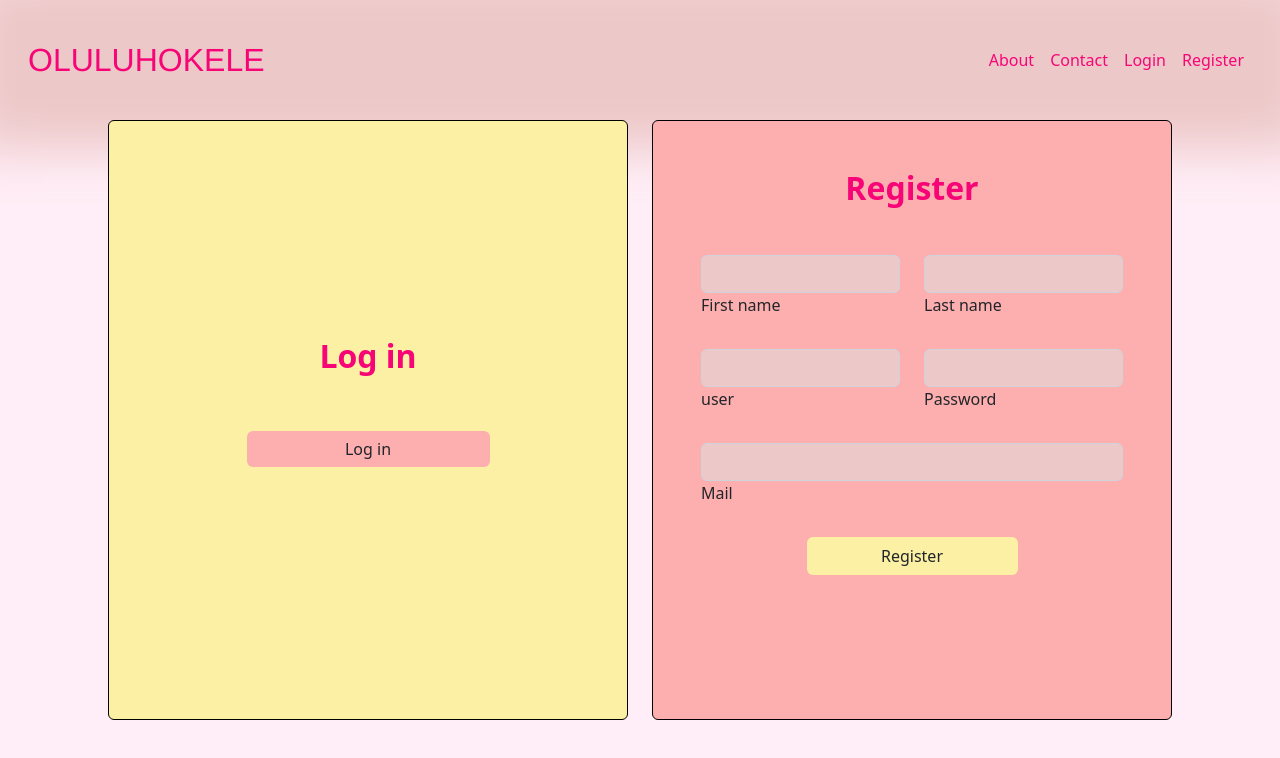
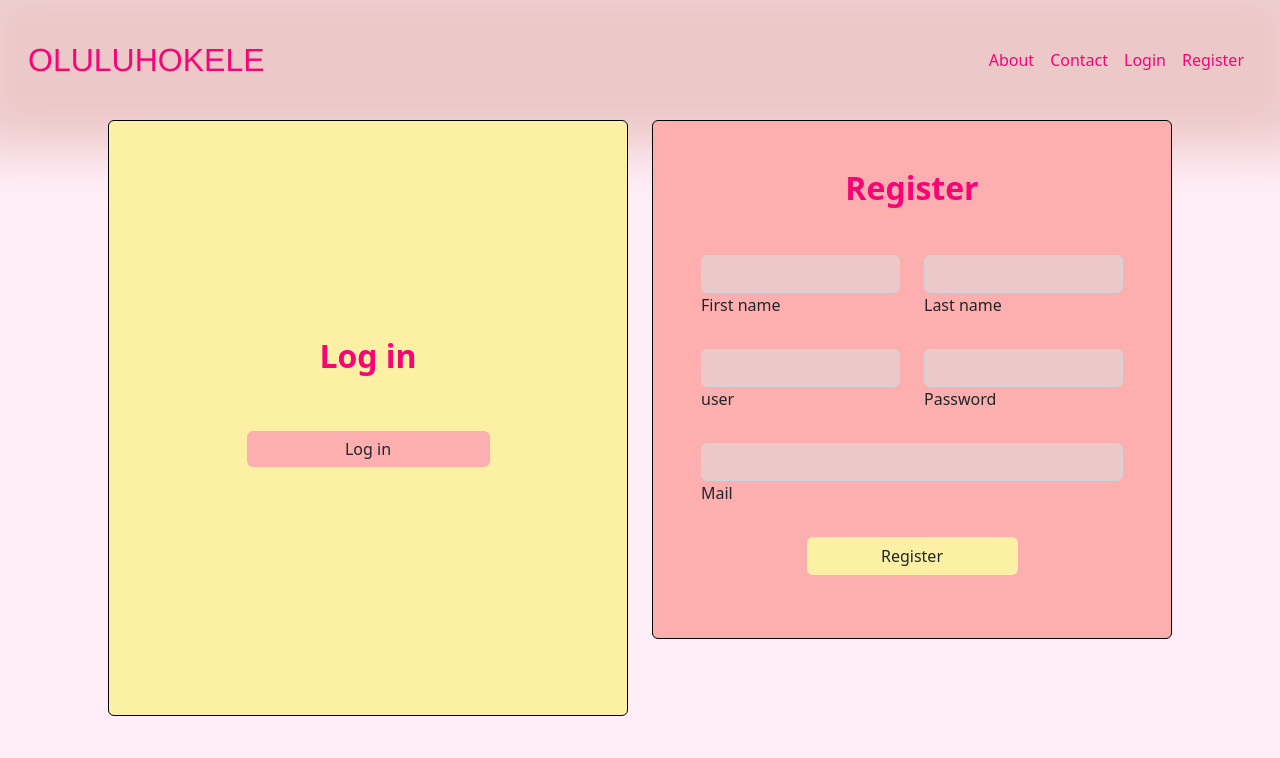
Before and after one commit to AlbertoGonzalezLlorens/Proyecto_Final_FrontEnd, an Angular app: page /register in a window 1280 px wide. Shown: the top 758 px of the page. Built offline with nearby package versions, Linux system fonts and the light colour scheme.

Commit message:
con padding

```diff
--- a/src/app/login/login.component.html
+++ b/src/app/login/login.component.html
@@ -3,7 +3,7 @@
 <div class="container-fluid d-flex justify-content-center">
   <div class="row ">
     <div class="col-12 col-lg-6">
-      <div class="card" style="--bs-bg-opacity: .5;border:1px black solid; background-color:rgb(252, 240, 165);width: 65vh; height: 75vh;">
+      <div class="card" style="--bs-bg-opacity: .5;border:1px black solid; background-color:rgb(252, 240, 165);width: 65vh; padding-bottom:9vh">
         <div class="card-body py-5 px-md-5">
           <form>
             <h2 class="fw-bold mb-5" style="text-align: center;color:#f70577;">Login</h2>
@@ -48,7 +48,7 @@
       </div>
     </div>
     <div class="col-12 col-lg-6 card1">
-      <div class="card" style="--bs-bg-opacity: .5;border:1px black solid; background-color:rgb(253, 175, 175);width: 65vh; height: 75vh;">
+      <div class="card" style="--bs-bg-opacity: .5;border:1px black solid; background-color:rgb(253, 175, 175);width: 65vh; padding-bottom:29vh">
         <div class="card-body">
           <h2 class="fw-bold mb-5" style="margin-top:25vh;text-align: center;color:#f70577; ">Register</h2>
           <div class="d-grid gap-2 col-6 mx-auto">
--- a/src/app/register/register.component.html
+++ b/src/app/register/register.component.html
@@ -3,7 +3,7 @@
 <div class="container-fluid d-flex justify-content-center">
     <div class="row ">
       <div class="col-12 col-lg-6">
-        <div class="card" style="--bs-bg-opacity: .5;border:1px black solid; background-color:rgb(252, 240, 165);width: 65vh; height: 75vh;">
+        <div class="card" style="--bs-bg-opacity: .5;border:1px black solid; background-color:rgb(252, 240, 165);width: 65vh; padding-bottom:29vh">
             <div class="card-body">
                 <h2 class="fw-bold mb-5" style="text-align: center;color:#f70577; margin-top:25vh">Log in</h2>
                 <div class="d-grid gap-2 col-6 mx-auto">
@@ -13,7 +13,7 @@
           </div>
       </div>
       <div class="col-12 col-lg-6 card1">
-        <div class="card" style="--bs-bg-opacity: .5;border:1px black solid; background-color:rgb(253, 175, 175);width: 65vh; height: 75vh;">
+        <div class="card" style="--bs-bg-opacity: .5;border:1px black solid; background-color:rgb(253, 175, 175);width: 65vh; padding-bottom:1.8vh">
             <div class="card-body py-5 px-md-5">
               <form>
                 <h2 class="fw-bold mb-5" style="text-align: center;color:#f70577;">Register</h2>
```
